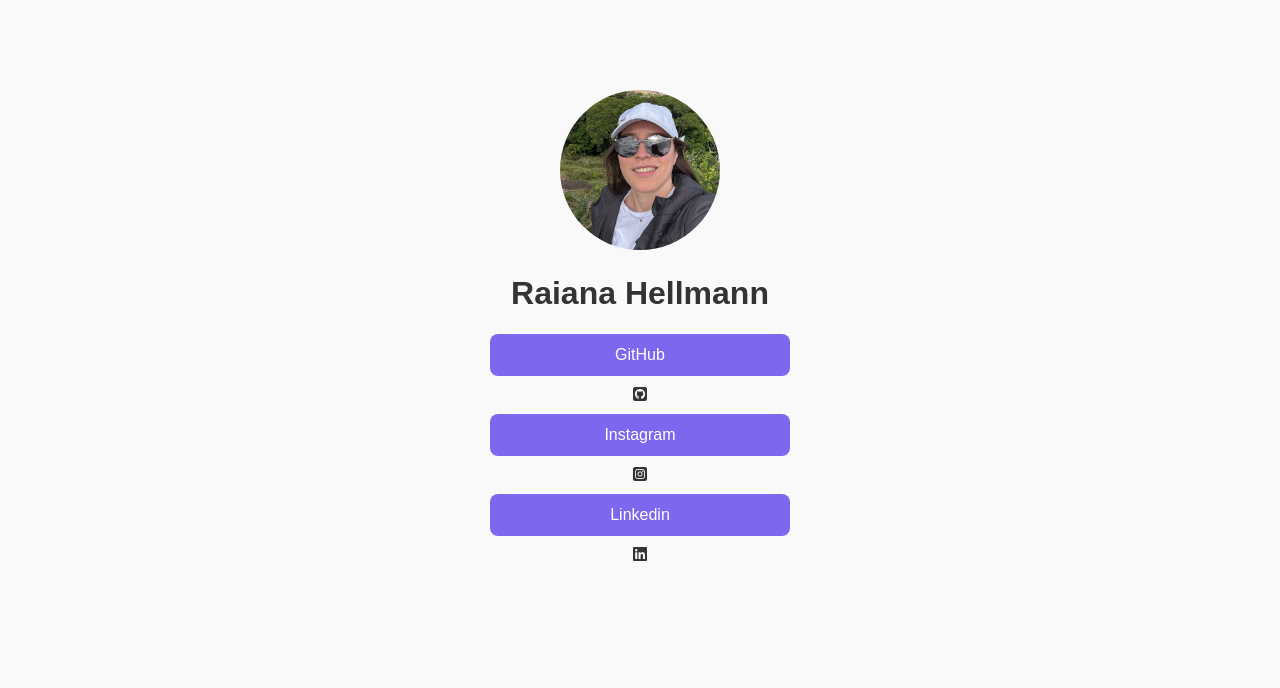
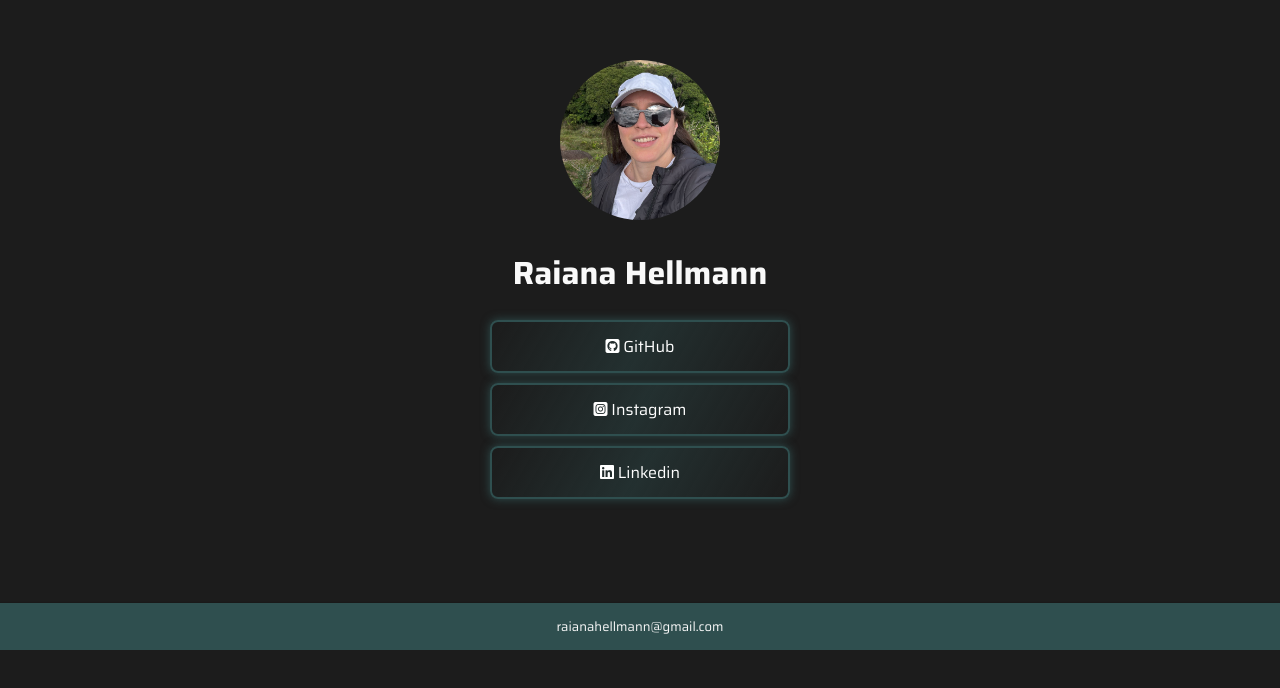
Before and after one commit to raianahellmann/landingpage, a plain HTML site: page index.html in a window 1280 px wide. Shown: the part 150-838 px from the top of the page. Drawn offline with Linux system fonts and the light colour scheme.

Commit message:
finalizado

```diff
--- a/index.html
+++ b/index.html
@@ -5,6 +5,7 @@
   <meta name="viewport" content="width=device-width, initial-scale=1.0">
   <title>Raiana Hellmann</title>
   <link rel="stylesheet" href="style.css">
+  <link href="https://fonts.googleapis.com/css2?family=Poppins:ital,wght@0,100;0,200;0,300;0,400;0,500;0,600;0,700;0,800;0,900;1,100;1,200;1,300;1,400;1,500;1,600;1,700;1,800;1,900&family=Saira:ital,wght@0,100..900;1,100..900&display=swap" rel="stylesheet">
 </head>
 <link rel="stylesheet" href="https://cdnjs.cloudflare.com/ajax/libs/font-awesome/6.5.0/css/all.min.css">
 <body>
@@ -12,20 +13,22 @@
     <img src="624321ae-4e8a-4a47-9281-fc1099694452.jpeg" alt="Sua foto" class="profile-img">
     <h1>Raiana Hellmann</h1>
     <div class="links">
-        <div class="container-button">
-        <div>
-            <a href="https://github.com/raianahellmann" target="_blank">GitHub</a>
-            <i class="fa-brands fa-square-github" #000000;"></i>
+        <div class="container-formulario">
+            <a href="https://github.com/raianahellmann" target="_blank">
+              <i class="fa-brands fa-square-github" #000000;"></i>
+               GitHub
+            </a>
+            <a href="https://www.instagram.com/raianahellmann?igsh=cTVwcWhvbzlrZnN5&utm_source=qr" target="_blank">
+              <i class="fa-brands fa-square-instagram" #000000;"></i>
+              Instagram</a>
+            <a href="https://www.linkedin.com/in/raiana-da-rosa-hellmann-380226354/" target="_blank">
+              <i class="fa-brands fa-linkedin" #000000;"></i>
+              Linkedin</a>
         </div>
-        <div>
-            <a href="https://www.instagram.com/raianahellmann?igsh=cTVwcWhvbzlrZnN5&utm_source=qr" target="_blank">Instagram</a>
-            <i class="fa-brands fa-square-instagram" #000000;"></i>
-        </div>
-        <div>
-            <a href="https://www.linkedin.com/in/raiana-da-rosa-hellmann-380226354/" target="_blank">Linkedin</a>
-            <i class="fa-brands fa-linkedin" #000000;"></i>
-        </div>
-    </div>
+        <footer>
+          <p>raianahellmann@gmail.com</p>
+        </footer>
+
   </div>
 </body>
 </html>
--- a/style.css
+++ b/style.css
@@ -1,14 +1,27 @@
+
 body {
-    font-family: Arial, sans-serif;
+  font-family: 'Saira', sans-serif;
     text-align: center;
-    background: #f9f9f9;
-    color: #333;
+    background: #1C1C1C;
+    color: #f9f9f9;
+  }
+
+  footer {
+    position: fixed;
+    bottom: 0;
+    left: 0;
+    width: 100%;
+    background-color: #2F4F4F;
+    text-align: center;
+    color: #f9f9f9;
+    font-size: 13px;
+    box-shadow: 0 -1px 1px rgba(0, 0, 0, 0.1);
   }
 
   .container {
     max-width: 300px;
     margin: 200px auto;
-    padding: 40px 20px;
+    padding: 10px 10px;
 
   }
 
@@ -21,15 +34,39 @@ body {
 
   .links a {
     display: block;
+    position: relative;
     margin: 10px 0;
     padding: 12px;
-    background: #7B68EE;
-    color: white;
+    background: transparent;
+    color: #fff;
     text-decoration: none;
+    border: 2px solid #2F4F4F;
     border-radius: 8px;
+    overflow: hidden;
+    transition: 0.3s ease;
+    z-index: 1;
+    box-shadow: 0 0 10px #2F4F4F;
+    animation: pulse-glow 2s infinite;
   }
 
-  a:hover {
-    background: white;
-    color: black ;
-}
+  .links a::before {
+    content: "";
+    position: absolute;
+    top: 0;
+    left: 0;
+    width: 100%;
+    height: 100%;
+    background: linear-gradient(120deg, transparent, #2F4F4F, transparent);
+    animation: move-glow 2s infinite linear;
+    z-index: -1;
+    opacity: 0.4;
+  }
+
+  @keyframes move-glow {
+    0% {
+      transform: translateX(-100%);
+    }
+    100% {
+      transform: translateX(100%);
+    }
+  }
```
